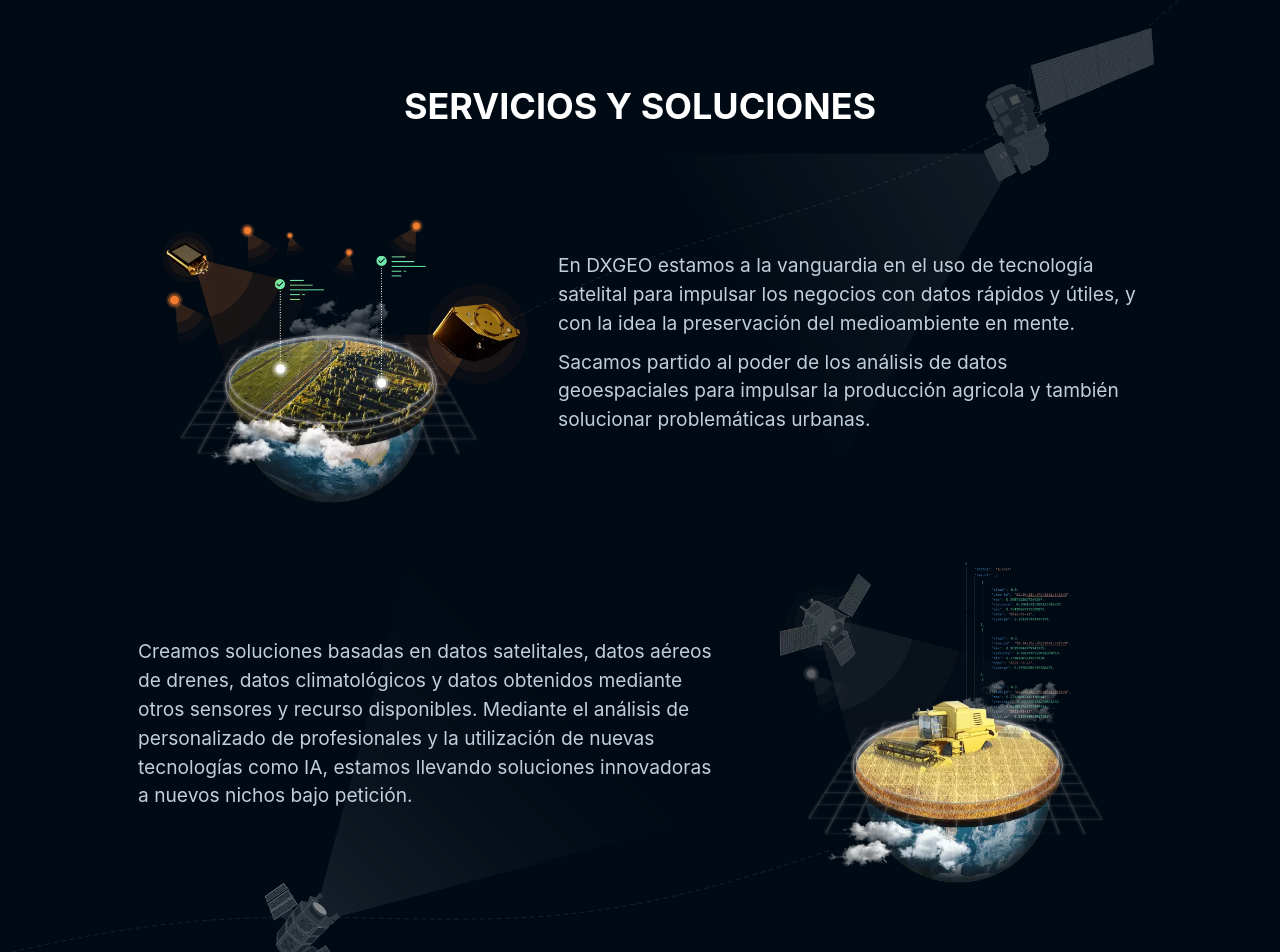
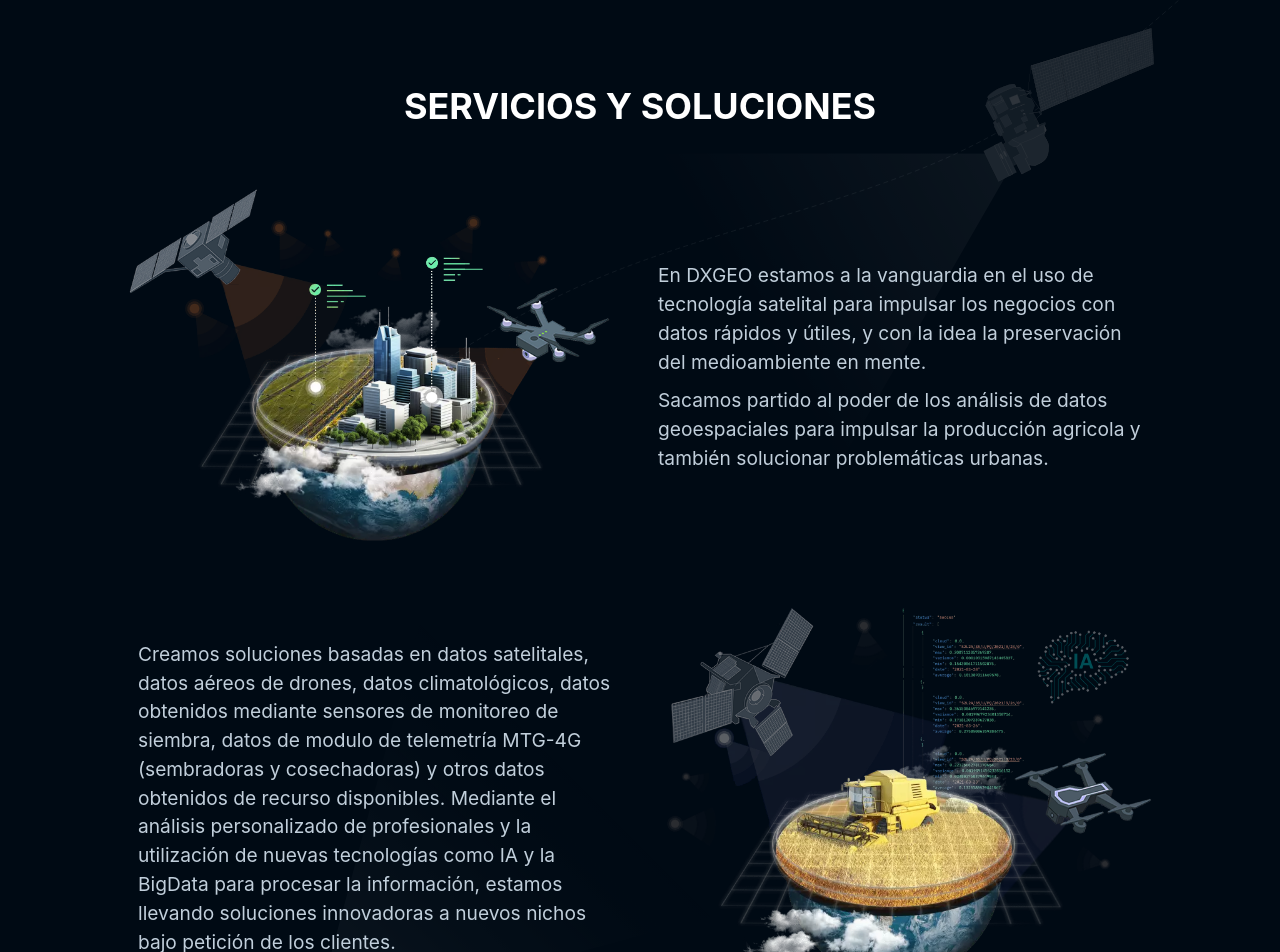
Before and after one commit to Mauricio-Garcia-A/Proyecto-DXGEO, a React (Vite) app: page /Proyecto-DXGEO/Servicios in a window 1280 px wide. Shown: the part 773-1725 px from the top of the page. Built offline with nearby package versions, Linux system fonts and the light colour scheme.

Commit message:
se acomodan estilos, imagenes y textos de introServices

```diff
--- a/src/components/sections/IntroServices/IntroServices.jsx
+++ b/src/components/sections/IntroServices/IntroServices.jsx
@@ -21,7 +21,7 @@
             <p>{parrafos[1]}</p>
           </div>
           <div className='container-img'>
-            <img src="./img-intro-service-1.webp" alt="" />
+            <img src="./img-intro-service-4.png" alt="" />
           </div>
         </article>
         <article className='article-intro'>
@@ -29,7 +29,7 @@
             <p>{parrafos[2]}</p>
           </div>
           <div className='container-img'>
-            <img src="./img-intro-service-3.webp" alt="" />
+            <img src="./img-intro-service-5.png" alt="" />
           </div>
         </article>
       </section>
--- a/src/components/sections/IntroServices/IntroServices.scss
+++ b/src/components/sections/IntroServices/IntroServices.scss
@@ -85,6 +85,7 @@
   position: relative;
   //background: rgba(255, 0, 0, 0.288);
   padding-bottom: 150px;
+  overflow: hidden;
 
   header {
     padding-top: 120px;
@@ -98,9 +99,14 @@
     z-index: 1;
     top: 0;
     right: 5%;
-    min-width: 600px;
-    opacity: 0.8;
+    min-width: 700px;
+    opacity: 0.5;
     z-index: 1;
+
+    @media (max-width: 950px) {
+      top:-60px;
+      right: -30px;
+    }
 
   }
 
@@ -109,8 +115,15 @@
     width: 70%;
     bottom: 20px;
     left: -5%;
-    opacity: 0.5;
+    opacity: 0.3;
     z-index: 1;
+    min-width: 700px;
+
+    z-index: 1;
+
+    @media (max-width: 950px) {
+      left: -200px;
+    }
   }
 
 
@@ -134,7 +147,7 @@
 
     //background: blue;
     img {
-      width: 400px;
+      width: 500px;
       height: auto;
     }
   }
--- a/src/utils/intro-services.json
+++ b/src/utils/intro-services.json
@@ -2,8 +2,7 @@
   "parrafos":[
    "En DXGEO estamos a la vanguardia en el uso de tecnología satelital para impulsar los negocios con datos rápidos y útiles, y con la idea la preservación del medioambiente en mente.",
    "Sacamos partido al poder de los análisis de datos geoespaciales para impulsar la producción agricola y también solucionar problemáticas urbanas.",
-   "Creamos soluciones  basadas en datos satelitales, datos aéreos de drenes, datos climatológicos y datos obtenidos mediante otros sensores y recurso disponibles. Mediante el análisis de personalizado de profesionales y la utilización de nuevas tecnologías como IA, estamos llevando soluciones innovadoras a nuevos nichos bajo petición.",
-   "Desde DXGEO conocemos los retos globales a los que se enfrenta hoy nuestro planeta, como el cambio climático y calentamiento mundial, y es por eso que consideramos que un negocio rentable en la era moderna es un negocio sostenible y amigable con el medio ambiente. Desde DXGEO estamos comprometidos en desarrollar soluciones productivas que contribuyan al bienestar del planeta, y hoy gracias a las nuevas tecnologías y a nuevas estrategias de desarrollo sostenible podemos lograr el bien común.",
+   "Creamos soluciones  basadas en datos satelitales, datos aéreos de drones, datos climatológicos, datos obtenidos mediante sensores de monitoreo de siembra, datos de modulo de telemetría MTG-4G (sembradoras y cosechadoras) y otros datos obtenidos de recurso disponibles. Mediante el análisis  personalizado de profesionales y la utilización de nuevas tecnologías como IA y la BigData para procesar la información, estamos llevando soluciones innovadoras a nuevos nichos bajo petición de los clientes.",   "Desde DXGEO conocemos los retos globales a los que se enfrenta hoy nuestro planeta, como el cambio climático y calentamiento mundial, y es por eso que consideramos que un negocio rentable en la era moderna es un negocio sostenible y amigable con el medio ambiente. Desde DXGEO estamos comprometidos en desarrollar soluciones productivas que contribuyan al bienestar del planeta, y hoy gracias a las nuevas tecnologías y a nuevas estrategias de desarrollo sostenible podemos lograr el bien común.",
    "Algunos de los SERVICIOS que prestamos como SOLUCIONES PERSONALIZADAS a problemáticas agrícolas y urbanísticas son las siguientes."
   ]
 }
```
Also changed, not shown: public/img-intro-service-4.png (added), public/img-intro-service-5.png (added).
